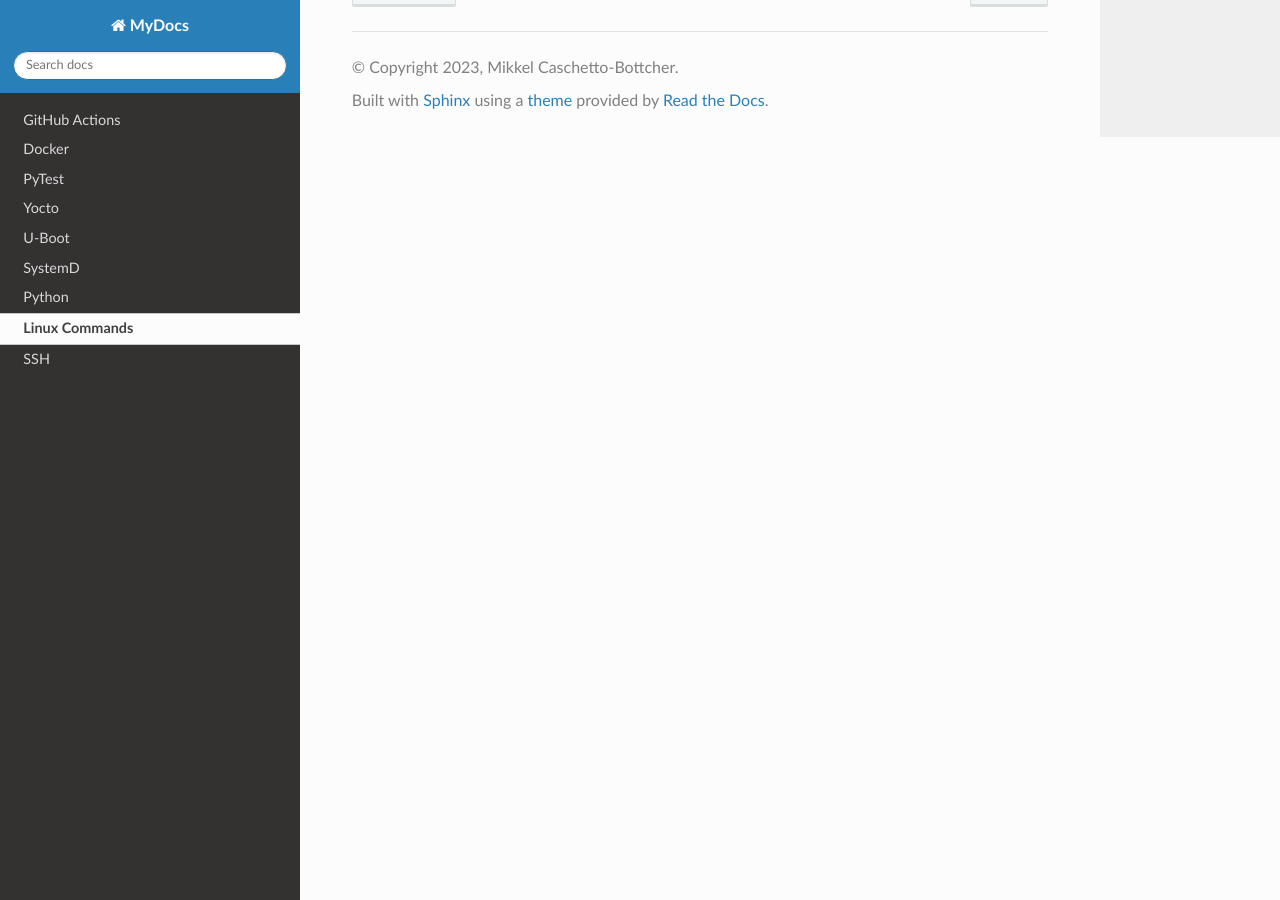
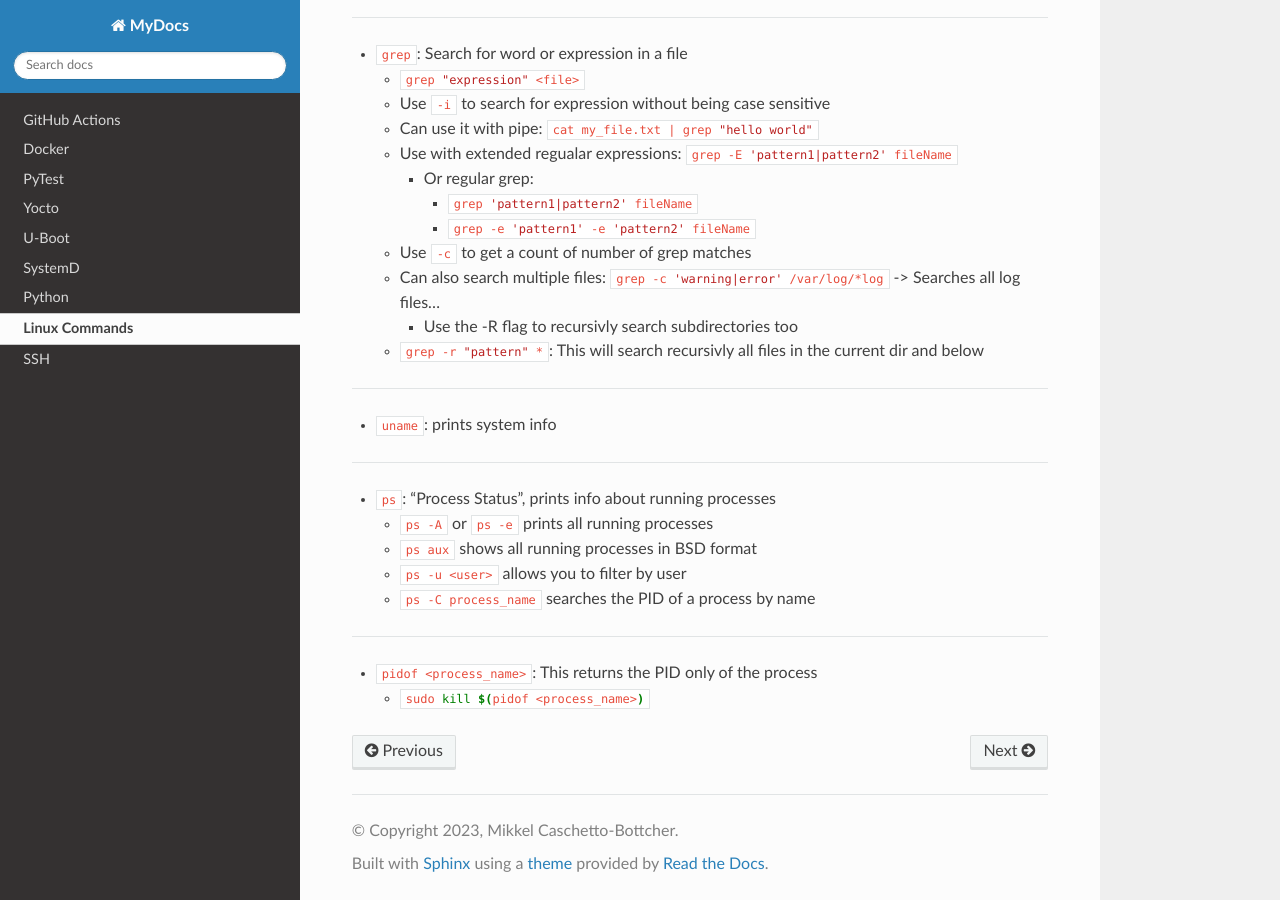
Before and after one commit to mcbottcher/my_docs, a Sphinx documentation site: the page built from docs/source/linux_commands.rst, in a window 1280 px wide and 900 px high, scrolled down 1084 px. Built offline with Sphinx 7.4.7 and the Read the Docs theme 2.0.0, drawn with Linux system fonts in a browser that asks for light colours.

Commit message:
linux_commands: Added PS and PIDOF

```diff
--- a/docs/source/linux_commands.rst
+++ b/docs/source/linux_commands.rst
@@ -9,26 +9,42 @@ Linux Commands
   - :shell:`cd` itself will default to the home DIR
   - :shell:`cd -` takes you back to the previous directory you were at
 
+----
+
 - :shell:`pwd` : print the directory you are in
 
+----
+
 - :shell:`whoami` : prints current user
+
+----
 
 - :shell:`wc`: get file size info
 
   - :shell:`wc -c unix.md` : Get number of bytes of file
   - :shell:`wc -l unix.md` : Get number of lines of file
 
+----
+
 - :shell:`diff`: Compares two files
 
   - :shell:`diff -y <file1> <file2>`: Outputs diff of file1 and file2 side-by-side
+
+----
 
 - :shell:`find`: Find a file
 
   - :shell:`find . -name "*.py"`: Finds all .py files from current directory and down
 
+----
+
 - :shell:`tree`: Shows files in tree display
 
+----
+
 - :shell:`printenv`: Print environment variables
+
+----
 
 - :shell:`curl`: cURL lets us query URLs from the command line
 
@@ -40,6 +56,8 @@ Linux Commands
 
   - pass in username and password: :shell:`curl -u <username>:<password> <url>`
   - Download response e.g. picture: :shell:`curl -o test.jpg <url>` -> outputs response to test.jpg
+
+----
 
 - :shell:`grep`: Search for word or expression in a file
 
@@ -60,4 +78,24 @@ Linux Commands
 
   - :shell:`grep -r "pattern" *`: This will search recursivly all files in the current dir and below
 
+----
+
 - :shell:`uname`: prints system info
+
+----
+
+- :shell:`ps`: "Process Status", prints info about running processes
+
+  - :shell:`ps -A` or :shell:`ps -e` prints all running processes
+
+  - :shell:`ps aux` shows all running processes in BSD format
+
+  - :shell:`ps -u <user>` allows you to filter by user
+
+  - :shell:`ps -C process_name` searches the PID of a process by name
+
+----
+
+- :shell:`pidof <process_name>`: This returns the PID only of the process
+
+  - :shell:`sudo kill $(pidof <process_name>)`
```
